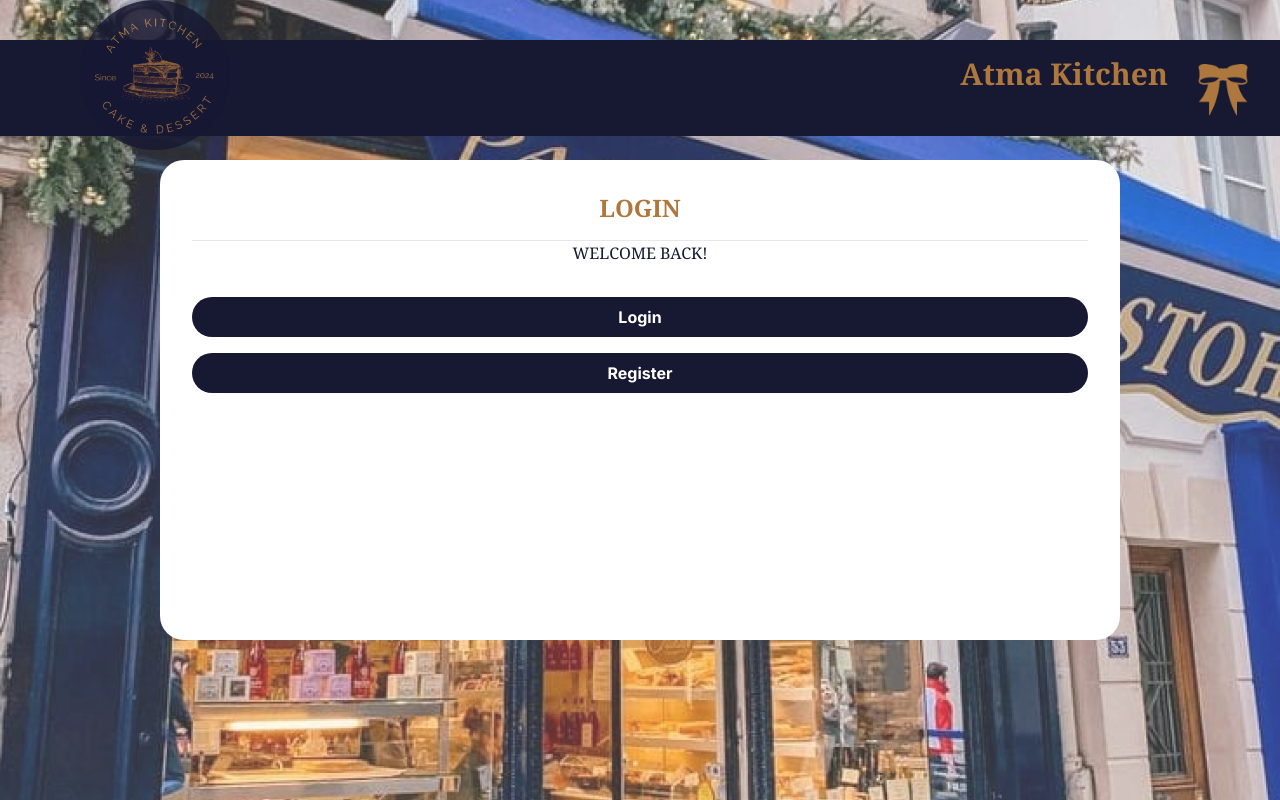
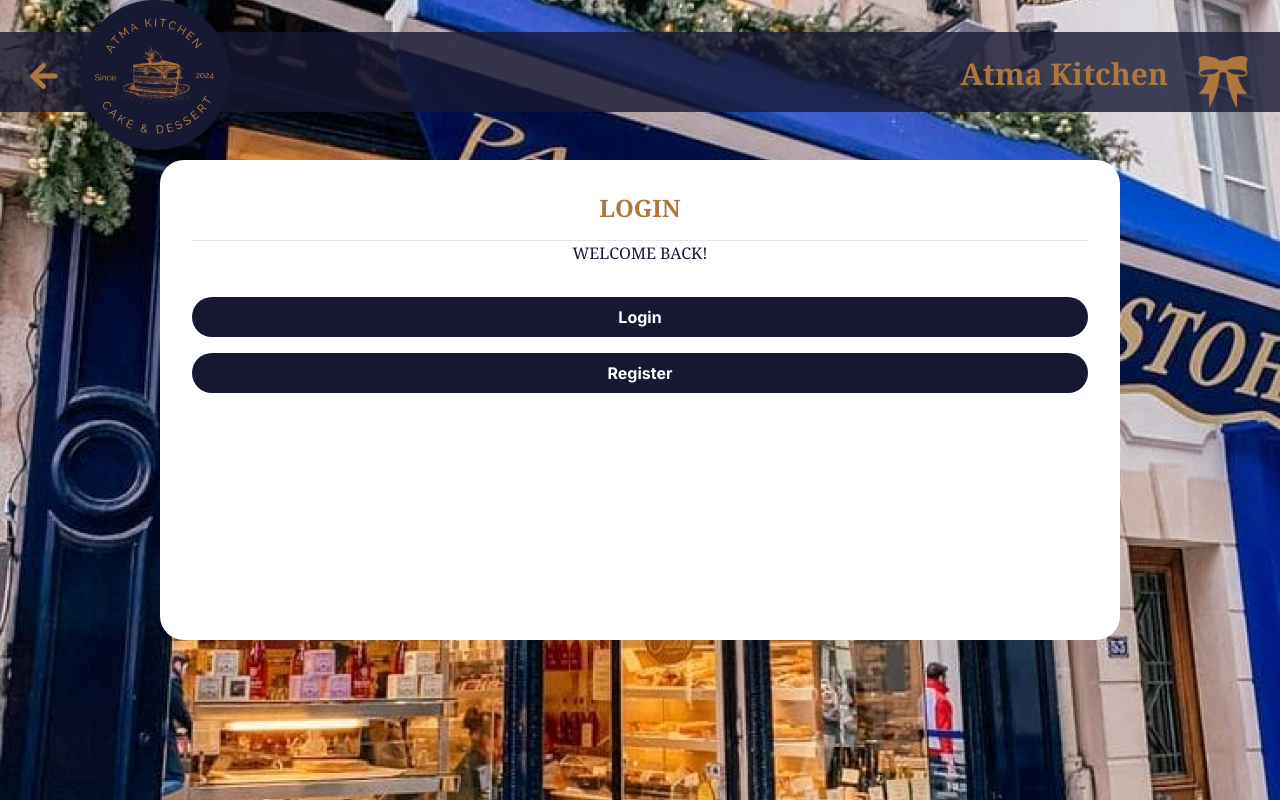
Before and after one commit to RInf0/atma_kitchen_website, a Next.js app: page /Login in a window 1280 px wide. Built offline with nearby package versions, Linux system fonts and the light colour scheme.

Commit message:
update ui

```diff
--- a/app/components/card.jsx
+++ b/app/components/card.jsx
@@ -1,16 +1,19 @@
-// components/Card.js
-import React from 'react';
+import React from "react";
 
 export default function Card() {
   return (
     <div className="bg-white rounded-3xl p-8 md:w-[40rem] mt-10">
-      <h1 className="text-[#171832] font-bold text-2xl font-serif text-center mb-2">Welcome to Atma Kitchen</h1>
-      <p className="text-[#171832] font-serif text-center mb-10">Silahkan lakukan register bila belum punya akun</p>
+      <h1 className="text-[#171832] font-bold text-2xl font-serif text-center mb-2">
+        Welcome to Atma Kitchen
+      </h1>
+      <p className="text-[#171832] font-serif text-center mb-10">
+        Silahkan lakukan register bila belum punya akun
+      </p>
       <div>
-        <button className="bg-[#171832] text-white font-bold py-2 px-4 rounded-full w-full mb-4">
+        <button className="bg-[#171832] text-white font-bold py-2 px-4 rounded-full w-full mb-4 opacity-100">
           Login
         </button>
-        <button className="bg-[#171832] text-white font-bold py-2 px-4 rounded-full w-full mb-8">
+        <button className="bg-[#171832] text-white font-bold py-2 px-4 rounded-full w-full mb-8 opacity-100">
           Register
         </button>
       </div>
--- a/app/components/topNavbar.jsx
+++ b/app/components/topNavbar.jsx
@@ -1,12 +1,20 @@
-import React from 'react';
-import Image from 'next/image';
-import Logo from '../assets/images/logo.png';
-import Pita from '../assets/images/pita.png';
-import Bg from '../assets/images/bg.png';
+import React from "react";
+import Image from "next/image";
+import Logo from "../assets/images/logo.png";
+import Pita from "../assets/images/pita.png";
+import Bg from "../assets/images/bg.png";
+import { IoMdArrowRoundBack } from "react-icons/io";
 
 export default function TopNavbar() {
   return (
-    <div style={{ position: 'absolute', width: '100%', height: '100vh', zIndex: '-1' }}>
+    <div
+      style={{
+        position: "absolute",
+        width: "100%",
+        height: "100vh",
+        zIndex: "-1",
+      }}
+    >
       <Image
         src={Bg}
         alt="Background"
@@ -14,25 +22,30 @@ export default function TopNavbar() {
         objectFit="cover"
         placeholder="blur"
         quality={100}
-        style={{ filter: 'brightness(100%)', opacity: '0.8' }} // Set opacity pada latar belakang
+        style={{ filter: "brightness(100%)" }}
       />
-      <div className='text-[#AD773D] font-bold text-5xl absolute z-10 right-28 top-16'>Atma Kitchen</div>
-      <div className='flex justify-between w-full items-center bg-[#171832] h-24 absolute top-10 z-10'></div>
+      {/* <div className='text-[#AD773D] font-bold text-5xl absolute z-10 right-28 top-16'>Atma Kitchen</div> */}
+      <div className="flex justify-between w-full items-center bg-[#171832] h-20 absolute top-8 z-10 opacity-80"></div>
+      <IoMdArrowRoundBack
+        size={40}
+        className="absolute z-10 left-6 top-14 cursor-pointer text-[#AD773D] "
+      />
       <Image
         src={Logo}
         alt="Logo"
         width={150}
         height={200}
-        className='absolute z-10 left-20 top-0'
-        style={{ opacity: '0.8' }} // Set opacity pada logo
+        className="absolute z-10 left-20 top-0"
       />
-      <div className='text-[#AD773D] font-bold font-serif text-3xl absolute z-10 right-28 top-14'>Atma Kitchen</div>
+      <div className="text-[#AD773D] font-bold font-serif text-3xl absolute z-10 right-28 top-14">
+        Atma Kitchen
+      </div>
       <Image
         src={Pita}
         alt="Pita"
         width={50}
         height={100}
-        className='absolute z-10 right-8 top-16'
+        className="absolute z-10 right-8 top-14"
       />
     </div>
   );
--- a/package.json
+++ b/package.json
@@ -9,9 +9,11 @@
     "lint": "next lint"
   },
   "dependencies": {
+    "@react-icons/all-files": "^4.1.0",
     "next": "14.2.2",
     "react": "^18",
-    "react-dom": "^18"
+    "react-dom": "^18",
+    "react-icons": "^5.1.0"
   },
   "devDependencies": {
     "@types/node": "20.12.7",
```
Also changed, not shown: 1 other file (tests, documents, lock files or other folders).
